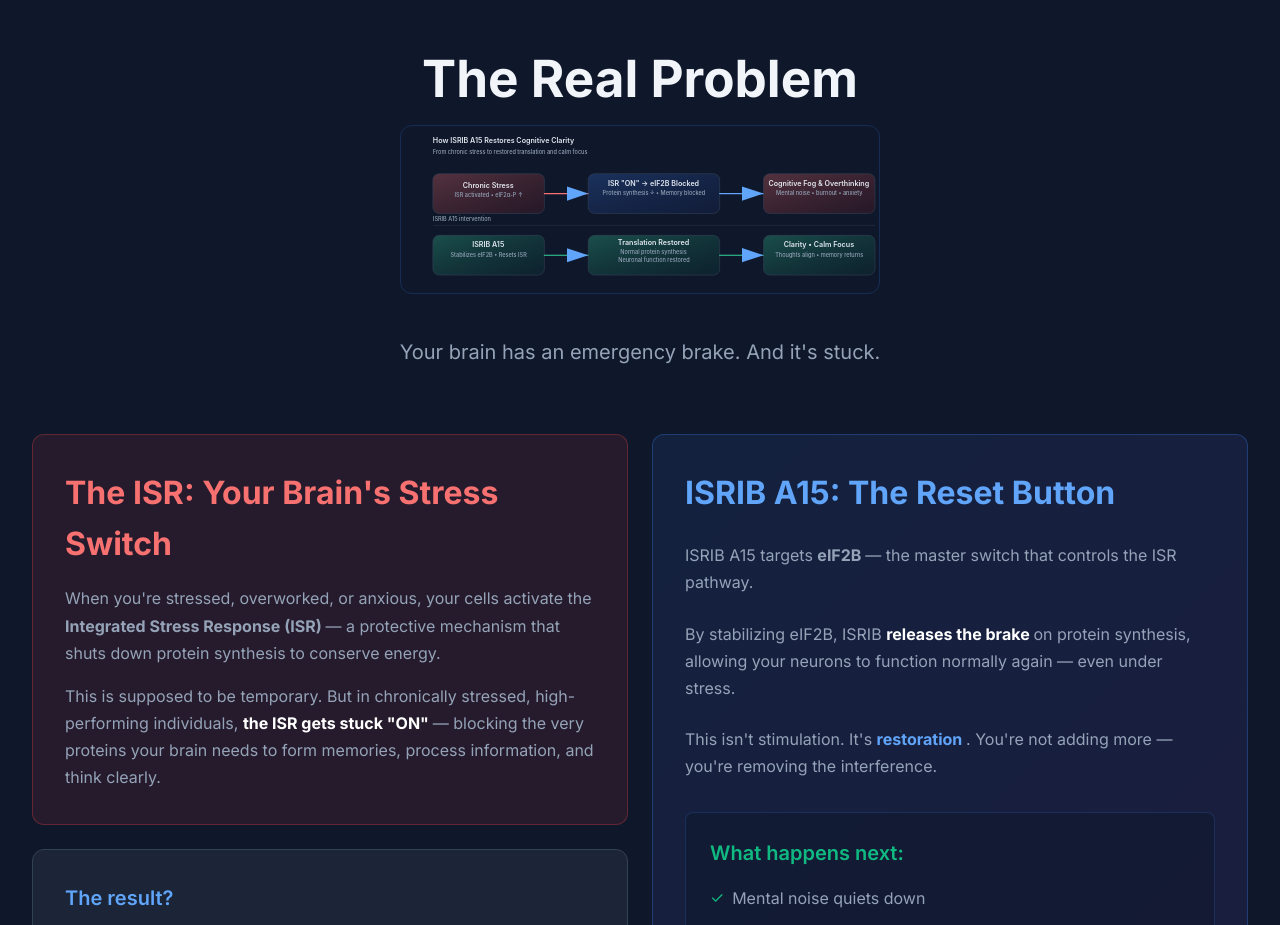
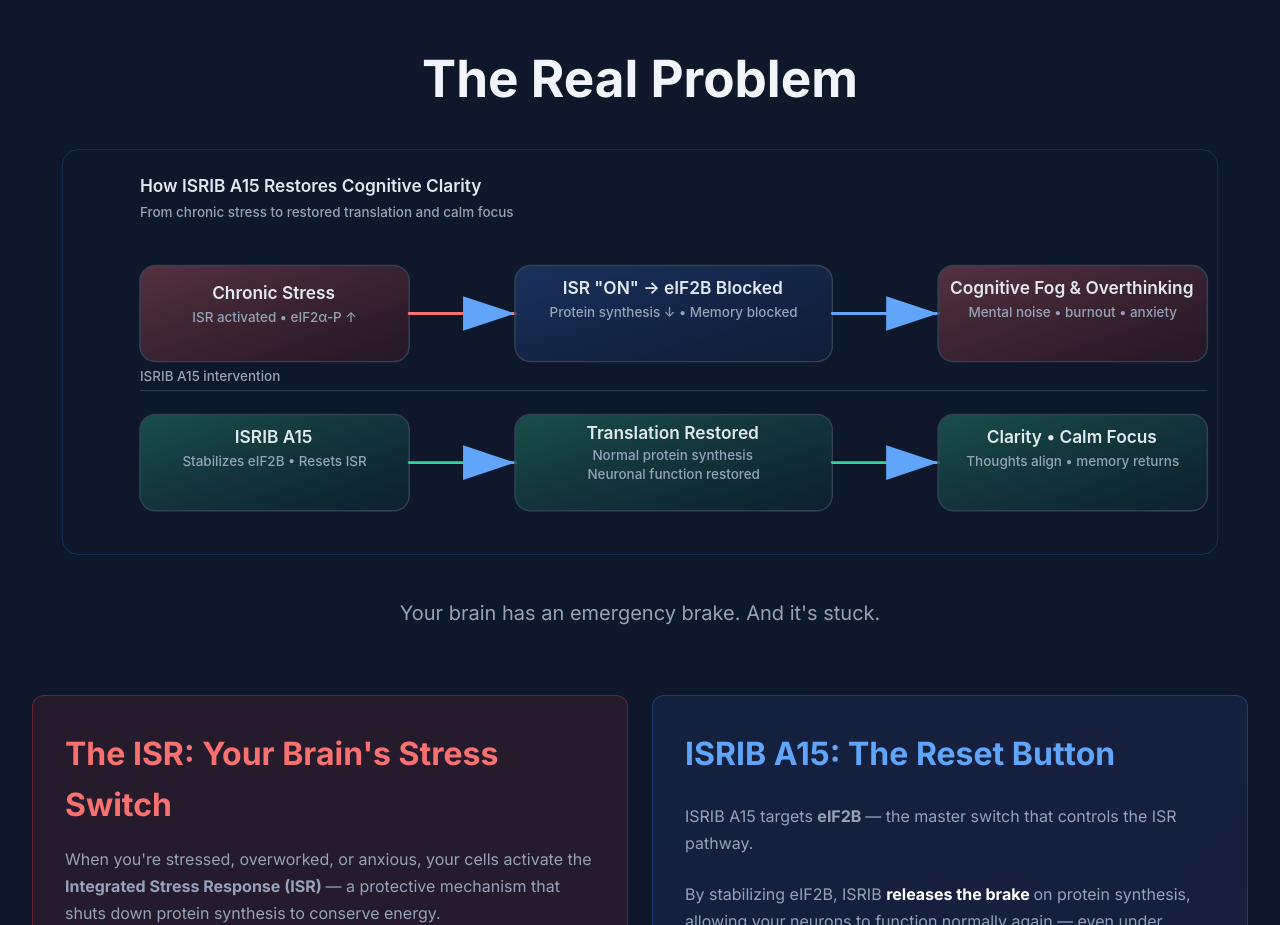
Before and after one commit to lnnemml/landing, a website: page index.html in a window 1280 px wide. Shown: the part 2000-2925 px from the top of the page. Drawn offline with Linux system fonts and the light colour scheme.

Commit message:
Update index.html

```diff
--- a/index.html
+++ b/index.html
@@ -217,7 +217,7 @@
     </div>
    </div>
   </section>
-  <!-- Mechanism Section -->
+
   <!-- Mechanism Section -->
   <section class="bg-darker" id="mechanism">
    <div class="container">
@@ -227,7 +227,7 @@
      </h2>
      <div class="text-center mb-4">
   <img src="/images/isr-diagram.svg" alt="Integrated Stress Response mechanism"
-       style="max-width:480px;width:100%;margin:0 auto;border-radius:12px;border:1px solid rgba(59,130,246,0.2);" />
+      style="max-width:1400px;width:95%;display:block;margin:40px auto;border-radius:16px;border:1px solid rgba(59,130,246,0.2);" />
 </div>
      <p class="section-subtitle">
       Your brain has an emergency brake. And it's stuck.
```
